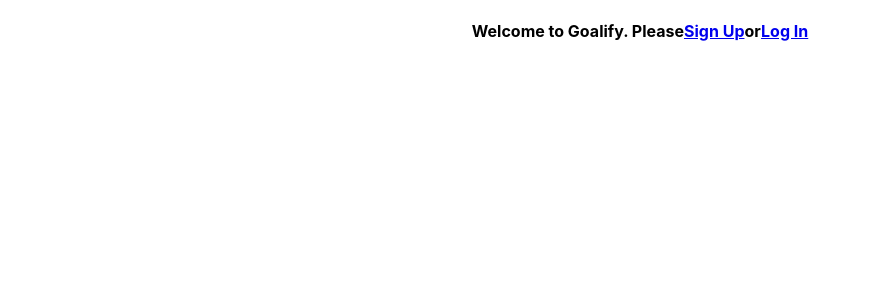
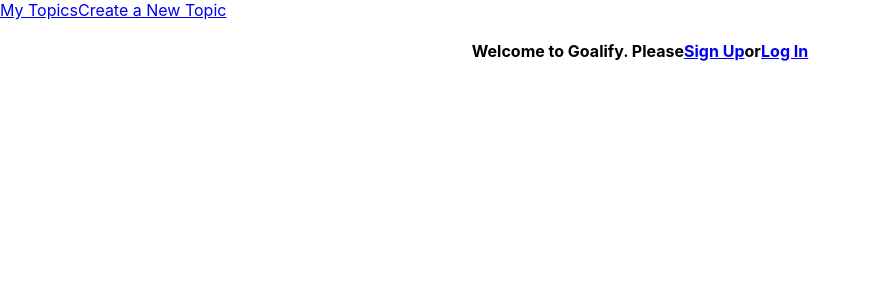
Before and after one commit to MarshaAnnon/goalify-frontend, a React (Create React App) app: page / in a window 1280 px wide. Shown: the top 300 px of the page, without its empty margins (0-870 px from the left). Built offline with nearby package versions, Linux system fonts and the light colour scheme; no server answers.

Commit message:
added /topics & /topics/new path & loggedin currentUser logic

```diff
--- a/src/components/NavBar.js
+++ b/src/components/NavBar.js
@@ -1,14 +1,17 @@
 import React from 'react'
 import { connect } from 'react-redux'
+import { NavLink } from 'react-router-dom'
+import Logout from './Logout'
 
 
-
-
-const NavBar = ({ currentUser }) => {
+const NavBar = ({ currentUser, loggedIn }) => {
 
     return (
         <div className="NavBar">
-            { currentUser ? `Welcome, ${ currentUser.attributes.username }, check out your topics to complete, add, edit or delete goals!` : "" }
+          {loggedIn ? <Logout /> : null }
+          { loggedIn ? <><p id="loggedin"> Logged in as { currentUser.attributes.username }</p></> : null }
+          <NavLink exact activeClass to="/topics">My Topics</NavLink>
+          <NavLink exact activeClass to="/topics/new">Create a New Topic</NavLink>
 
         </div>
     )
@@ -19,7 +22,9 @@
 
 const mapStateToProps = ({ currentUser }) => {
     return {
-      currentUser
+      currentUser,
+      loggedIn: !!currentUser
+
     }
   }
 
```
